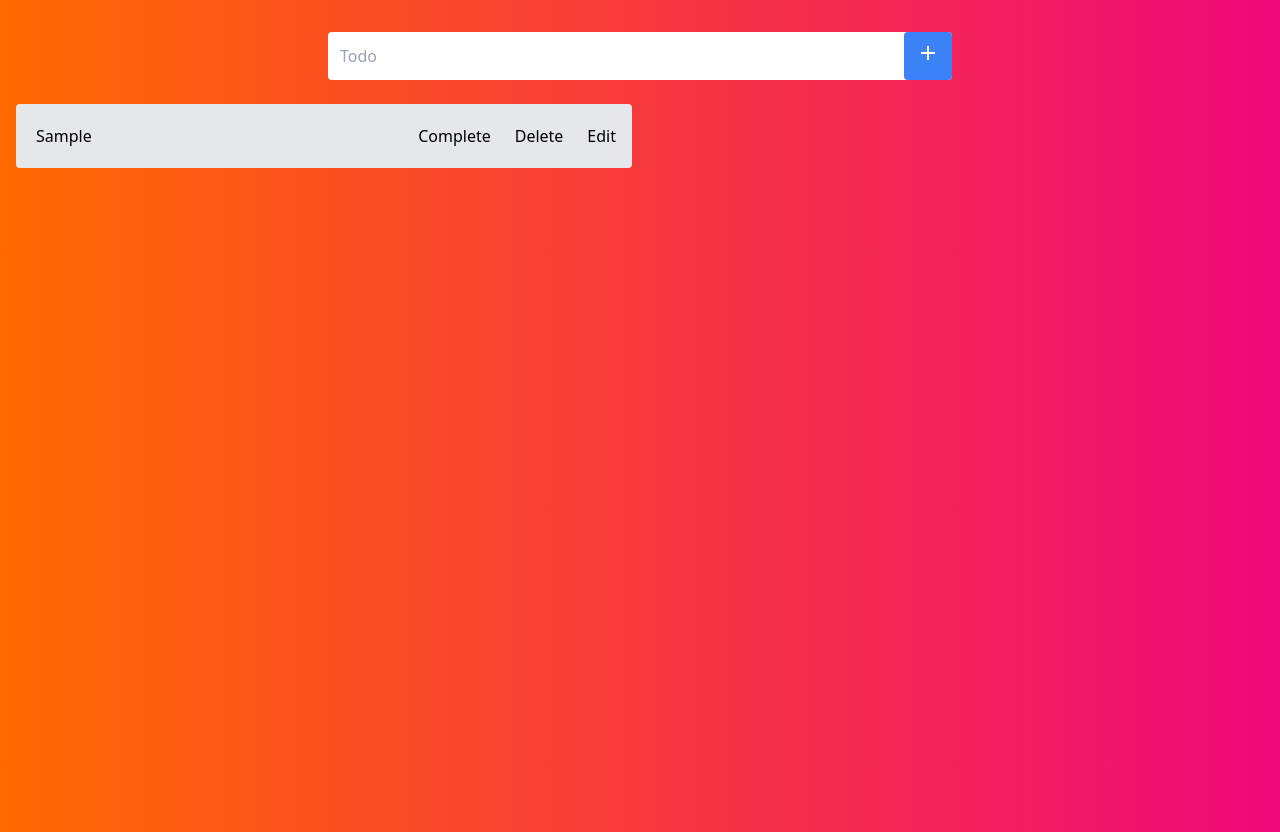
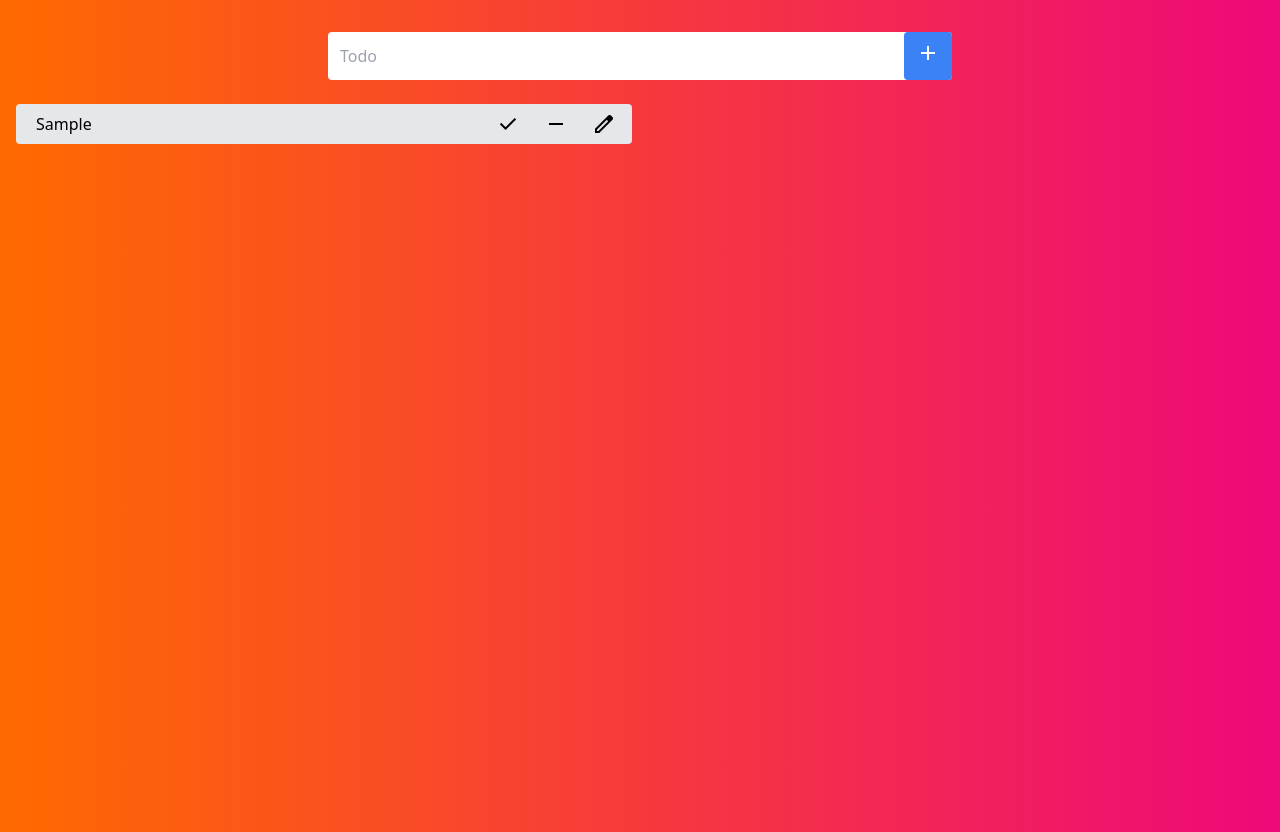
Before and after one commit to luisgomes01/redux-todo, a React (Vite) app: page / in a window 1280 px wide. Both pictures are taken after typing "Sample" into the empty fields and a click on the button "add". Built offline with nearby package versions, Linux system fonts and the light colour scheme.

Commit message:
refactor: move buttons to a component & add icons

```diff
--- a/src/features/todos/components/TodoItem.jsx
+++ b/src/features/todos/components/TodoItem.jsx
@@ -8,9 +8,37 @@ export const TodoItem = ({ todo, completed }) => {
 
     const completedText = (todoText) => <s>{todoText}</s>
 
-    const CompleteButton = () => <button className='p-2 rounded h-full' onClick={() => dispatch(toggleTodoStatus(todo.id))}>Complete</button>
+    const CompleteButton = () => (
+        <button className='p-2 rounded h-full flex hover:text-green-500' onClick={() => dispatch(toggleTodoStatus(todo.id))}>
+            <span className="material-symbols-outlined" title='Complete Todo'>
+                done
+            </span>
+        </button>
+    )
 
-    const PendingButton = () => <button className='p-2 rounded h-full' onClick={() => dispatch(toggleTodoStatus(todo.id))}>Back to Pending</button>
+    const PendingButton = () => (
+        <button className='p-2 rounded h-full flex hover:text-yellow-500' onClick={() => dispatch(toggleTodoStatus(todo.id))}>
+            <span className="material-symbols-outlined rotate-180" title='Move Back to Pending'>
+                trending_flat
+            </span>
+        </button>
+    )
+
+    const RemoveButton = () => (
+        <button className='p-2 rounded h-full flex hover:text-red-500' onClick={() => dispatch(deleteTodo(todo.id))}>
+            <span class="material-symbols-outlined" title='Delete todo'>
+                remove
+            </span>
+        </button>
+    )
+
+    const EditButton = () => (
+        <button className='p-2 rounded h-full flex hover:text-blue-500' onClick={toggleEdit}>
+            <span class="material-symbols-outlined" title='Edit todo'>
+                edit
+            </span>
+        </button>
+    )
 
     const TodoText = () => <p className='pl-3'>{completed ? completedText(todo.text) : todo.text}</p>
 
@@ -44,15 +72,19 @@ export const TodoItem = ({ todo, completed }) => {
     }
 
     return (
-        <div className={`${completed ? 'opacity-80' : ''} w-full px-2 py-3 bg-gray-200 rounded flex justify-between items-center`}>
+        <div className={`${completed ? 'opacity-80' : ''} w-full px-2 bg-gray-200 rounded flex justify-between items-center`}>
             {editable ? <EditTodo /> : <TodoText />}
             <div className='flex items-center justify-center gap-2'>
-                {todo.completed ? <PendingButton /> : <CompleteButton />}
-                <button className='p-2 rounded h-full' onClick={() => dispatch(deleteTodo(todo.id))}>Delete</button>
+                {!editable && (
+                    <>
+                        {todo.completed ? <PendingButton /> : <CompleteButton />}
+                    </>
+                )}
+                <RemoveButton />
                 {!todo.completed && (
-                    <button className='p-2 rounded h-full' onClick={toggleEdit}>Edit</button>
+                    <EditButton />
                 )}
             </div>
-        </div>
+        </div >
     )
 }
```
